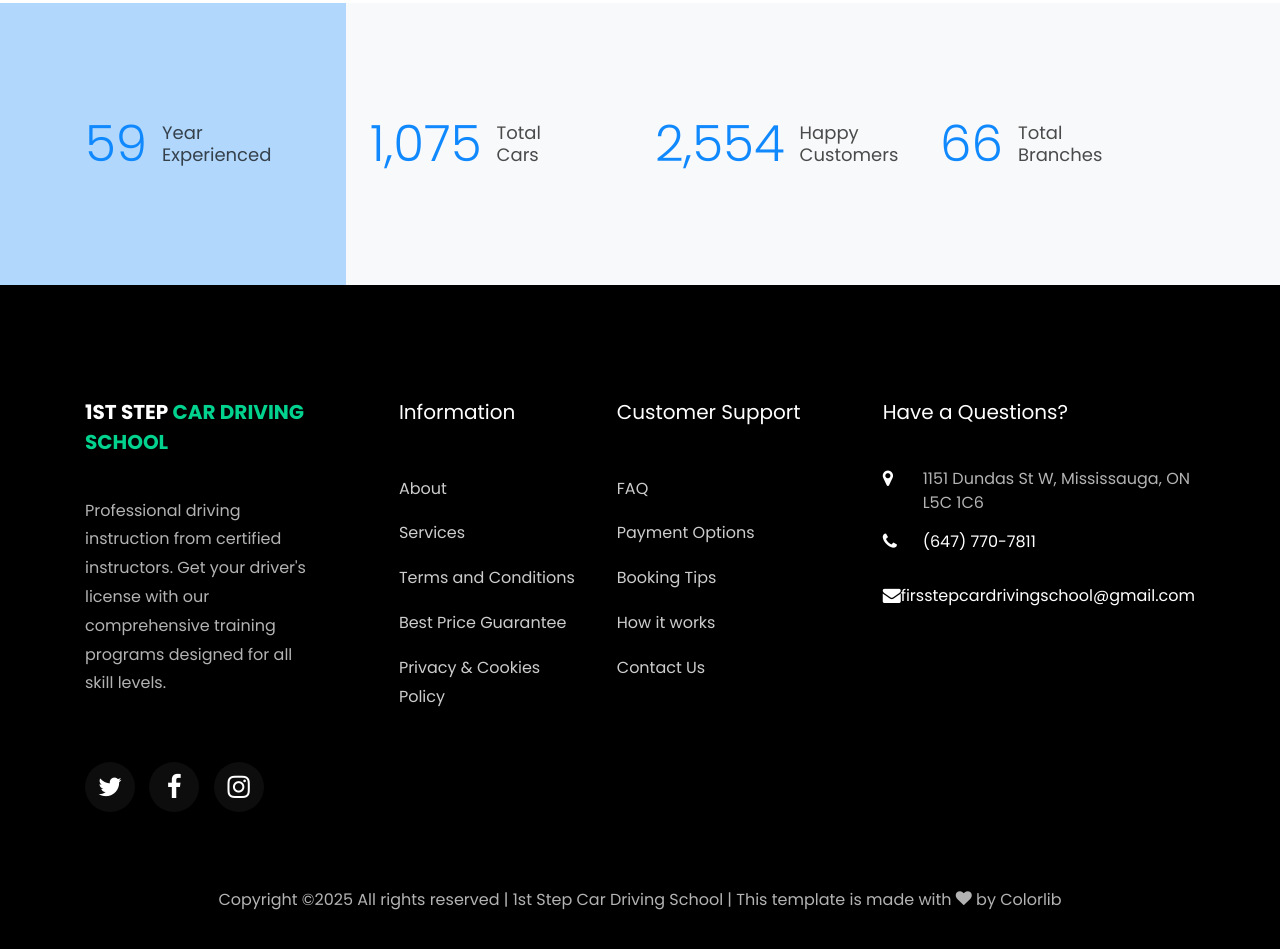
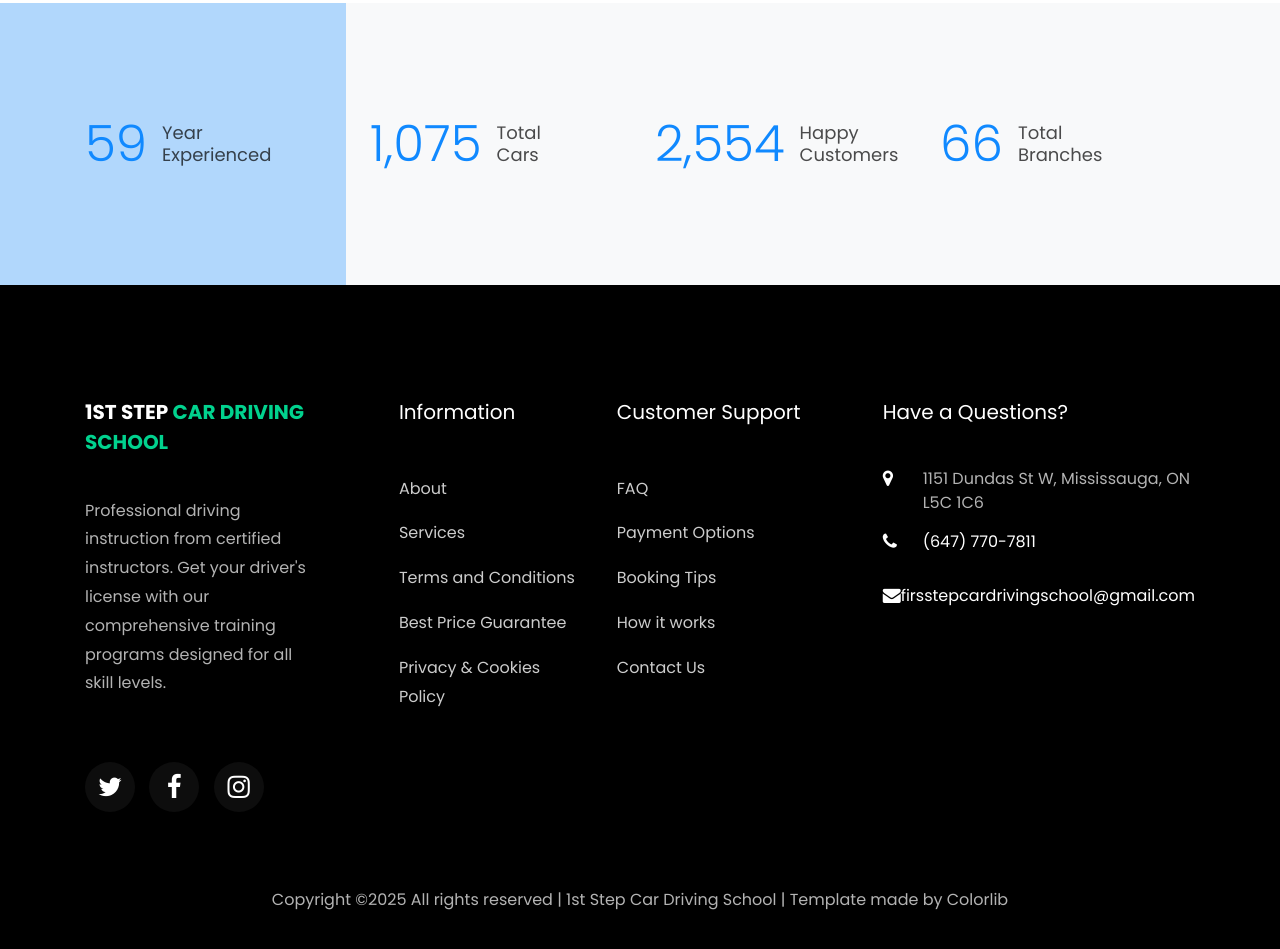
Before and after one commit to NamrahBinteAbbas/1ststepcardrivingschool, a plain HTML site: page index.html in a window 1280 px wide. Shown: the part 5398-6347 px from the top of the page. Drawn offline with Linux system fonts and the light colour scheme; some packages are replaced by stand-ins of ours; no server answers; files whose address does not match are found by name.

Commit message:
chore: minor change

```diff
--- a/index.html
+++ b/index.html
@@ -529,7 +529,7 @@
           <div class="col-md-12 text-center">
 
             <p><!-- Link back to Colorlib can't be removed. Template is licensed under CC BY 3.0. -->
-  Copyright &copy;<script>document.write(new Date().getFullYear());</script> All rights reserved | 1st Step Car Driving School | This template is made with <i class="icon-heart color-danger" aria-hidden="true"></i> by <a href="https://colorlib.com" target="_blank">Colorlib</a>
+  Copyright &copy;<script>document.write(new Date().getFullYear());</script> All rights reserved | 1st Step Car Driving School | Template made by <a href="https://colorlib.com" target="_blank">Colorlib</a>
   <!-- Link back to Colorlib can't be removed. Template is licensed under CC BY 3.0. --></p>
           </div>
         </div>
```
